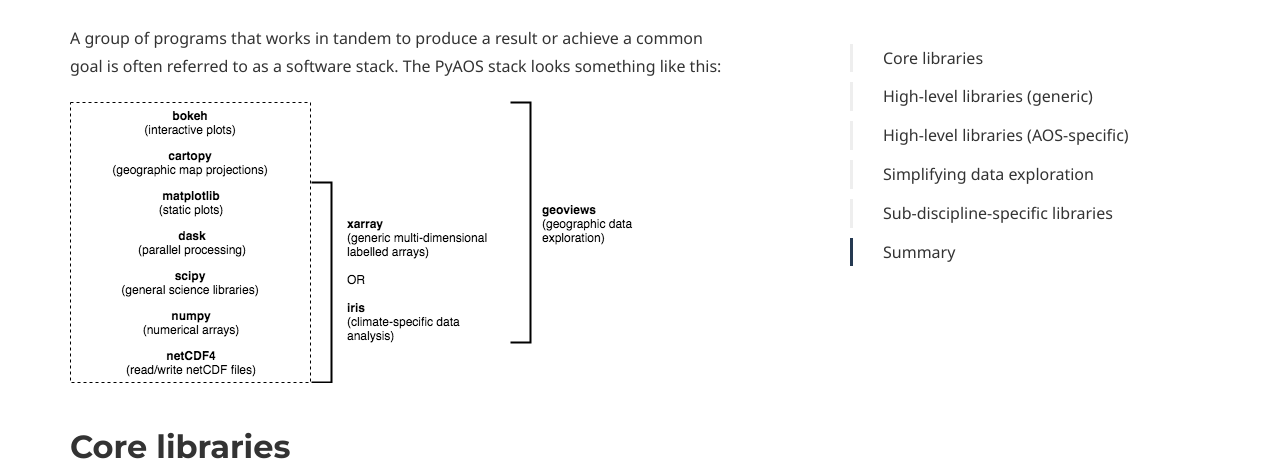
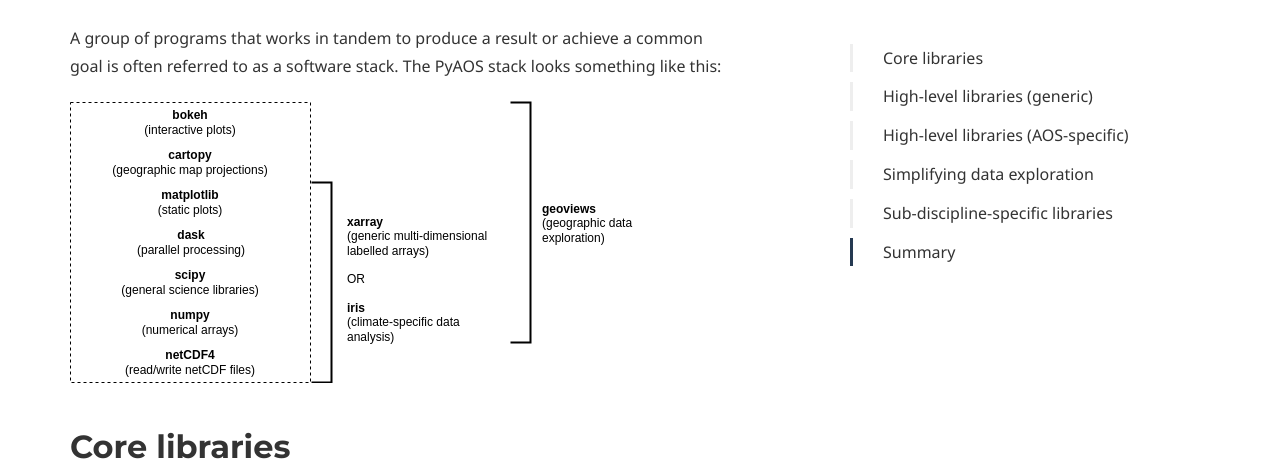
Before and after one commit to PyAOS/pyaos.github.io, a Jekyll site: the page built from stack.md, in a window 1280 px wide. Shown: the part 670-1136 px from the top of the page. Built offline with Jekyll 4.4.1, drawn with Linux system fonts in a browser that asks for light colours; some web fonts are replaced.

Commit message:
svg image

```diff
--- a/stack.md
+++ b/stack.md
@@ -22,7 +22,7 @@
 is often referred to as a software stack.
 The PyAOS stack looks something like this:
 
-![figure](../images/pyaos-stack.png "blah")
+![PyAOS Stack](../images/pyaos-stack.svg "PyAOS Stack")
 
 ## Core libraries
 
```
Also changed, not shown: images/pyaos-stack.png (deleted), images/pyaos-stack.svg (added).
